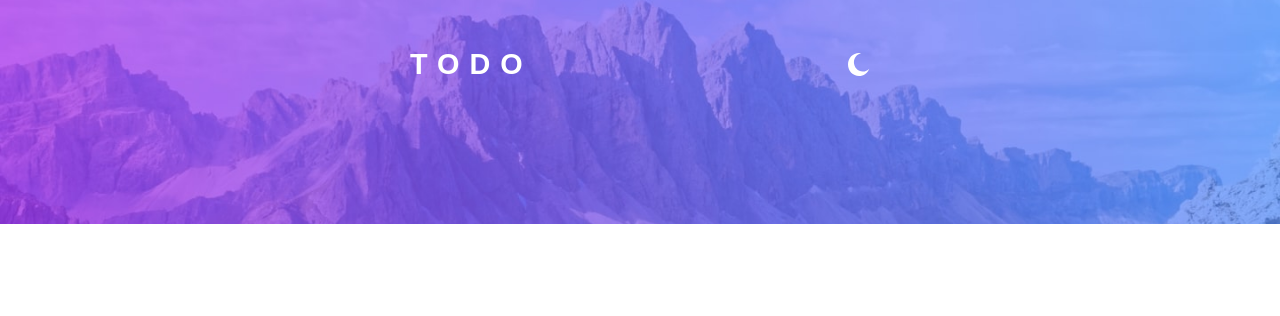
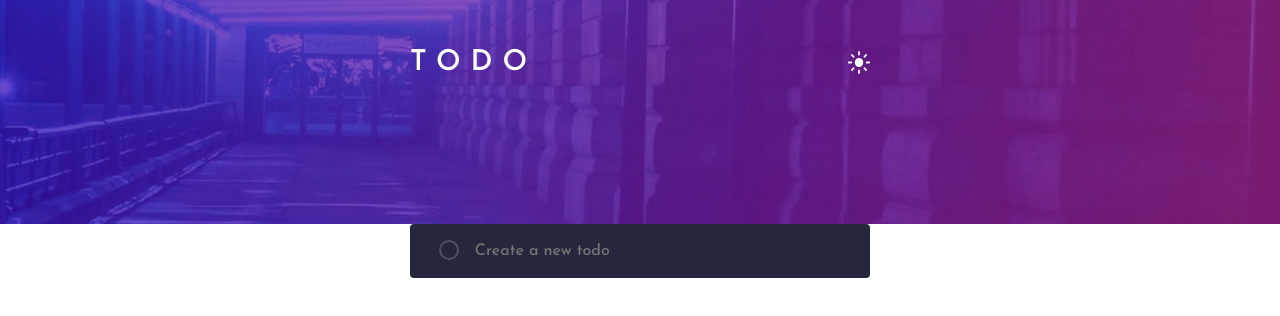
Before and after one commit to soewaiyanag/todo, a React (Create React App) app: page / in a window 1280 px wide. Shown: the top 316 px of the page. Built offline with nearby package versions, Linux system fonts and the light colour scheme.

Commit message:
todo form

```diff
--- a/backup/index.html
+++ b/backup/index.html
@@ -33,7 +33,6 @@
         <img class="theme-swicher" src="./images/icon-sun.svg" />
       </div>
     </header>
-    <!-- done -->
     <main>
       <div class="main container">
         <section class="todo-section">
@@ -46,6 +45,7 @@
               placeholder="Create a new todo"
             />
           </form>
+          <!-- done -->
           <!-- TODO ITEMS -->
           <div class="todo-element-container">
             <section class="todo-elements">
--- a/public/index.html
+++ b/public/index.html
@@ -24,6 +24,12 @@
       work correctly both with client-side routing and a non-root public URL.
       Learn how to configure a non-root public URL by running `npm run build`.
     -->
+    <link rel="preconnect" href="https://fonts.googleapis.com" />
+    <link rel="preconnect" href="https://fonts.gstatic.com" crossorigin />
+    <link
+      href="https://fonts.googleapis.com/css2?family=Josefin+Sans:wght@400;500;600;700&display=swap"
+      rel="stylesheet"
+    />
     <title>React App</title>
   </head>
   <body>
--- a/src/App.js
+++ b/src/App.js
@@ -5,14 +5,19 @@ import darkBg from "./assets/bg-desktop-dark.jpg";
 import lightBg from "./assets/bg-desktop-light.jpg";
 import lightSwitch from "./assets/icon-moon.svg";
 import darkSwitch from "./assets/icon-sun.svg";
-import Container from "./styles/Container";
 import { useContext } from "react";
 import DarkContext from "./context/DarkContext";
+import Main from "./components/Main";
 
 const darkTheme = {
   icons: {
     headerBg: darkBg,
     switch: darkSwitch,
+  },
+  colors: {
+    box: "hsl(235, 24%, 19%)",
+    border: "hsl(233, 14%, 35%)",
+    primaryText: "hsl(234, 39%, 85%)",
   },
 };
 
@@ -20,6 +25,11 @@ const lightTheme = {
   icons: {
     headerBg: lightBg,
     switch: lightSwitch,
+  },
+  colors: {
+    box: "hsl(0, 0%, 98%)",
+    border: "hsl(233, 11%, 84%)",
+    primaryText: "hsl(235, 19%, 35%)",
   },
 };
 
@@ -30,9 +40,8 @@ function App() {
     <ThemeProvider theme={theme}>
       <GlobalStyle />
       <>
-        <Header>
-          <Container></Container>
-        </Header>
+        <Header />
+        <Main />
       </>
     </ThemeProvider>
   );
--- /dev/null
+++ b/src/components/Main.js
@@ -0,0 +1,14 @@
+import Container from "../styles/Container";
+import TodoForm from "./TodoForm";
+
+const Main = () => {
+  return (
+    <main>
+      <Container>
+        <TodoForm />
+      </Container>
+    </main>
+  );
+};
+
+export default Main;
--- /dev/null
+++ b/src/components/TodoForm.js
@@ -0,0 +1,14 @@
+import Checkbox from "../styles/Checkbox.styled";
+import StyledTodoForm from "../styles/TodoForm.styled";
+import TodoInput from "../styles/TodoInput";
+
+const TodoForm = () => {
+  return (
+    <StyledTodoForm>
+      <Checkbox readOnly disabled />
+      <TodoInput placeholder="Create a new todo" />
+    </StyledTodoForm>
+  );
+};
+
+export default TodoForm;
--- a/src/context/DarkContext.js
+++ b/src/context/DarkContext.js
@@ -3,7 +3,7 @@ import { createContext, useState } from "react";
 const DarkContext = createContext("");
 
 export function DarkProvider({ children }) {
-  const [isDark, setIsDark] = useState(false);
+  const [isDark, setIsDark] = useState(true);
   return (
     <DarkContext.Provider value={{ isDark, setIsDark }}>
       {children}
--- /dev/null
+++ b/src/styles/Box.js
@@ -0,0 +1,9 @@
+import styled from "styled-components";
+
+const Box = styled.div`
+  background-color: ${({ theme }) => theme.colors.box};
+  border-radius: 4px;
+  padding: 1rem;
+`;
+
+export default Box;
--- /dev/null
+++ b/src/styles/Checkbox.styled.js
@@ -0,0 +1,16 @@
+import styled from "styled-components";
+
+const StyledCheckbox = styled.input.attrs({ type: "checkbox" })`
+  height: 20px;
+  aspect-ratio: 1/1;
+  position: relative;
+  appearance: none;
+  background-color: transparent;
+  border-radius: 50%;
+  border: 2px solid ${({ theme }) => theme.colors.border};
+  cursor: ${(props) => (props.disabled ? null : "pointer")};
+  margin-left: 0.8rem;
+  justify-self: center;
+`;
+
+export default StyledCheckbox;
--- a/src/styles/Global.js
+++ b/src/styles/Global.js
@@ -9,9 +9,10 @@ const GlobalStyle = createGlobalStyle`
         box-sizing: border-box;
     }
 
-    #root {
+    body, input {
         font-family: "Josefin Sans", sans-serif;
     }
+
 `;
 
 export default GlobalStyle;
--- /dev/null
+++ b/src/styles/TodoForm.styled.js
@@ -0,0 +1,9 @@
+import styled from "styled-components";
+import Box from "./Box";
+
+const StyledTodoForm = styled(Box).attrs({ as: "form" })`
+  display: flex;
+  gap: 1rem;
+`;
+
+export default StyledTodoForm;
--- /dev/null
+++ b/src/styles/TodoInput.js
@@ -0,0 +1,14 @@
+import styled from "styled-components";
+
+const TodoInput = styled.input.attrs({ type: "text" })`
+  color: ${({ theme }) => theme.colors.primaryText};
+  width: 100%;
+  font-weight: 500;
+  font-size: 1rem;
+  border: none;
+  outline: none;
+  background-color: transparent;
+  line-height: 1.4;
+`;
+
+export default TodoInput;
```
Also changed, not shown: src/styles/Input.styled.js (added).
